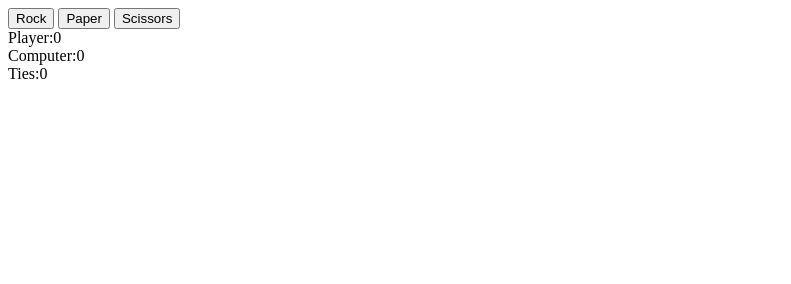
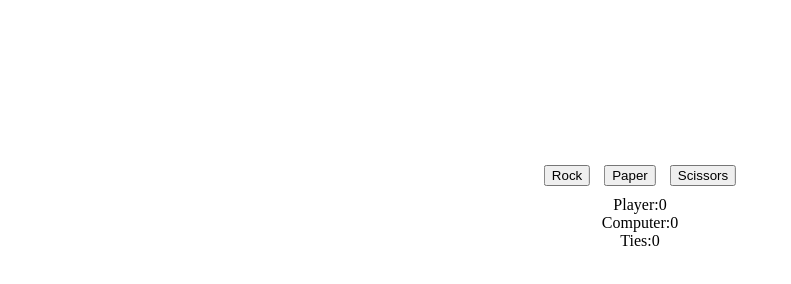
Before and after one commit to starrydrift/rock_paper_scissors, a plain HTML site: page index.html in a window 1280 px wide. Shown: the whole page, without its empty margins (0-791 px from the left). Drawn offline with Linux system fonts and the light colour scheme.

Commit message:
Update index.html

```diff
--- a/index.html
+++ b/index.html
@@ -4,7 +4,8 @@
     <meta charset="UTF-8">
     <meta name="viewport" content="width=device-width, initial-scale=1.0">
     <meta http-equiv="X-UA-Compatible" content="ie=edge">
-    <title>Document</title>
+    <link rel="stylesheet" href="style.css">
+    <title>Rock Paper Scissors Game</title>
 </head>
 <body>
     <div class ="container">
```
